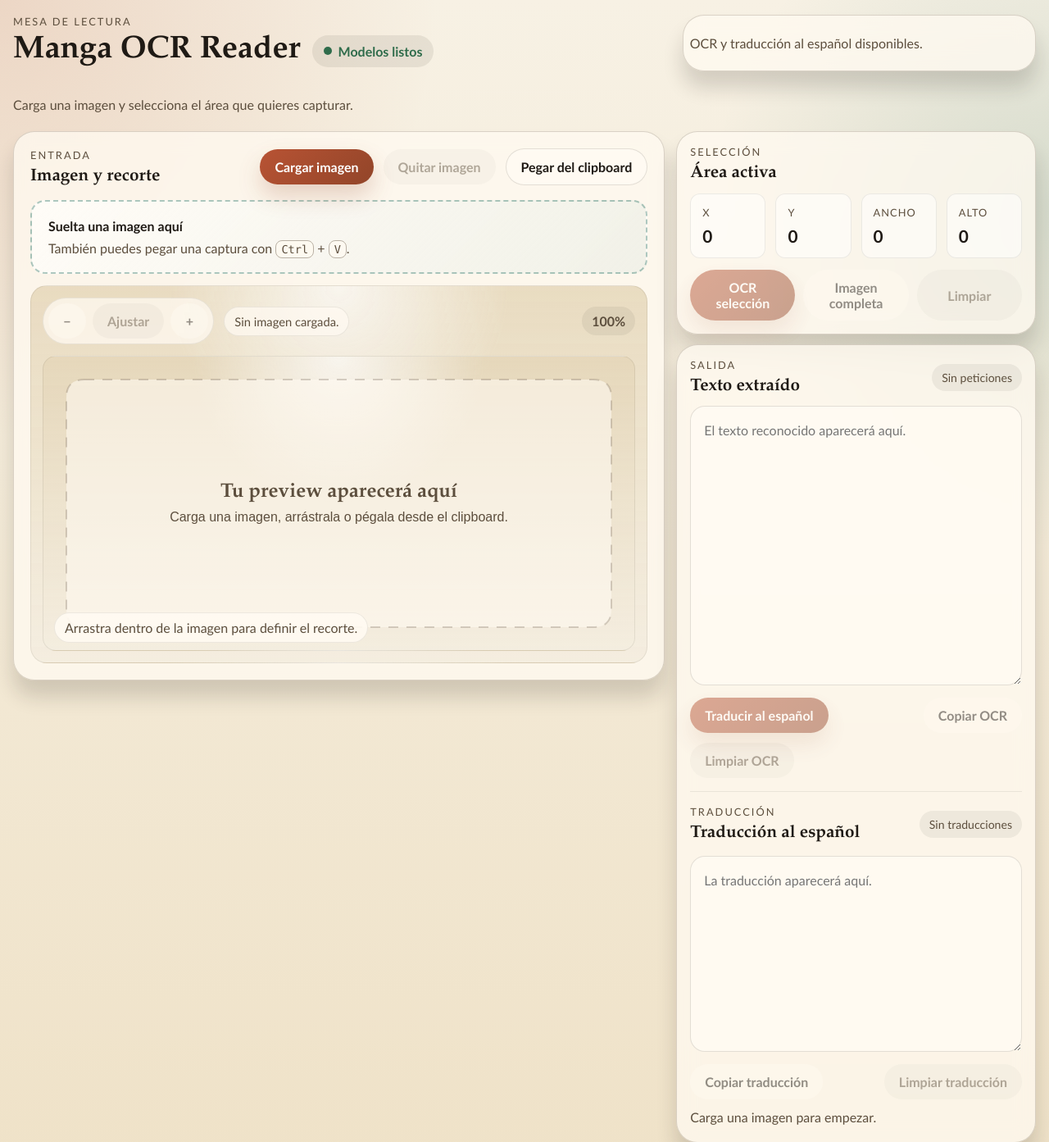
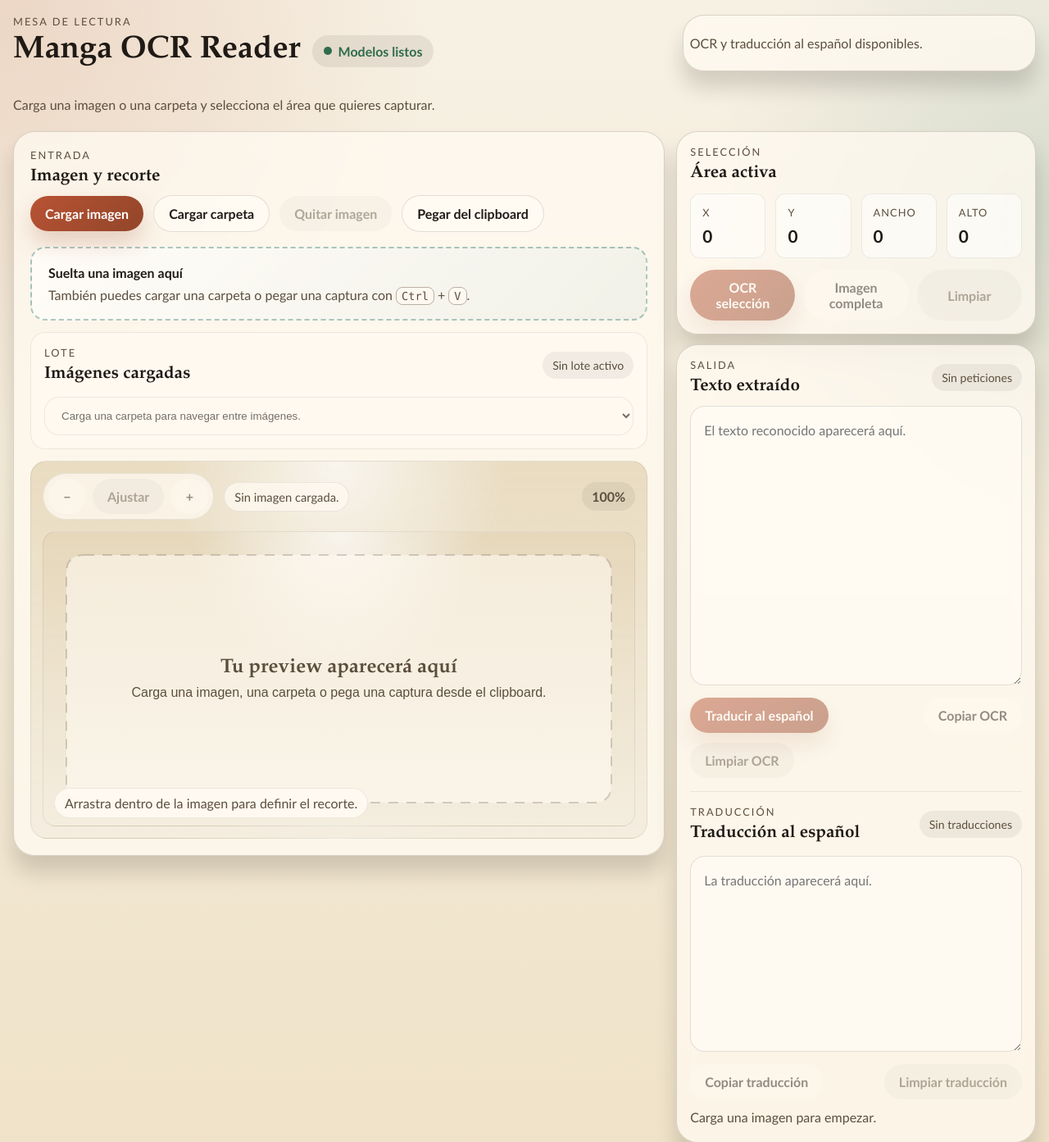
Before and after one commit to derpmagician/MangaTextCapture, a FastAPI app: page / in a window 1280 px wide. Shown: the top 1393 px of the page at 82% size. Run offline with FastAPI, Linux system fonts and the light colour scheme.

Commit message:
agregar cargar imagenes por lote

```diff
--- a/static/app.css
+++ b/static/app.css
@@ -209,6 +209,28 @@ h2 {
 
 .drop-copy {
   margin: 8px 0 0;
+}
+
+.image-collection {
+  margin-top: 14px;
+  padding: 16px;
+  border-radius: var(--radius-md);
+  border: 1px solid rgba(31, 26, 21, 0.08);
+  background: rgba(255, 250, 241, 0.72);
+}
+
+.image-picker {
+  width: 100%;
+  margin-top: 12px;
+  padding: 14px 16px;
+  border-radius: var(--radius-md);
+  border: 1px solid rgba(31, 26, 21, 0.12);
+  background: rgba(255, 250, 241, 0.92);
+  color: var(--ink);
+}
+
+.image-picker:disabled {
+  opacity: 0.62;
 }
 
 kbd {
@@ -451,6 +473,7 @@ kbd {
 
 #ocrOutput:focus-visible,
 #translationOutput:focus-visible,
+.image-picker:focus-visible,
 .button:focus-visible {
   outline: 3px solid rgba(20, 99, 86, 0.28);
   outline-offset: 3px;
--- a/static/app.js
+++ b/static/app.js
@@ -1,8 +1,12 @@
 const elements = {
   chooseFileButton: document.querySelector("#chooseFileButton"),
+  chooseFolderButton: document.querySelector("#chooseFolderButton"),
   clipboardButton: document.querySelector("#clipboardButton"),
   fileInput: document.querySelector("#fileInput"),
+  folderInput: document.querySelector("#folderInput"),
   dropZone: document.querySelector("#dropZone"),
+  imageCollectionMeta: document.querySelector("#imageCollectionMeta"),
+  imagePicker: document.querySelector("#imagePicker"),
   canvasFrame: document.querySelector("#canvasFrame"),
   canvasViewport: document.querySelector("#canvasViewport"),
   previewCanvas: document.querySelector("#previewCanvas"),
@@ -39,6 +43,8 @@ const state = {
   imageBlob: null,
   imageName: "",
   objectUrl: "",
+  imageEntries: [],
+  activeImageIndex: -1,
   selection: null,
   draftSelection: null,
   dragStart: null,
@@ -55,9 +61,10 @@ const state = {
 };
 
 const DEFAULT_IMAGE_META = "Sin imagen cargada.";
+const DEFAULT_COLLECTION_META = "Sin lote activo";
 const DEFAULT_REQUEST_META = "Sin peticiones";
 const DEFAULT_TRANSLATION_META = "Sin traducciones";
-const DEFAULT_NOTICE = "Carga una imagen para empezar.";
+const DEFAULT_NOTICE = "Carga una imagen o carpeta para empezar.";
 const STATUS_POLL_INTERVAL_MS = 4000;
 const BASE_PADDING = 28;
 const MIN_ZOOM = 0.5;
@@ -90,8 +97,11 @@ function bootstrap() {
 
 function bindEvents() {
   elements.chooseFileButton.addEventListener("click", () => elements.fileInput.click());
+  elements.chooseFolderButton.addEventListener("click", () => elements.folderInput.click());
   elements.clipboardButton.addEventListener("click", handleClipboardButton);
   elements.fileInput.addEventListener("change", handleFileInputChange);
+  elements.folderInput.addEventListener("change", handleFolderInputChange);
+  elements.imagePicker.addEventListener("change", handleImagePickerChange);
   elements.clearImageButton.addEventListener("click", clearLoadedImage);
   elements.zoomOutButton.addEventListener("click", () => changeZoom(-ZOOM_STEP));
   elements.zoomResetButton.addEventListener("click", () => setZoom(1));
@@ -243,7 +253,9 @@ async function handleDrop(event) {
     return;
   }
 
-  await loadImageBlob(file, file.name || "imagen-arrastrada");
+  await loadImageEntries([
+    createImageEntry(file, file.name || "imagen-arrastrada"),
+  ]);
 }
 
 async function handleFileInputChange(event) {
@@ -262,8 +274,70 @@ async function handleFileInputChange(event) {
     return;
   }
 
-  await loadImageBlob(file, file.name || "imagen-local");
+  await loadImageEntries([
+    createImageEntry(file, file.name || "imagen-local"),
+  ]);
   target.value = "";
+}
+
+async function handleFolderInputChange(event) {
+  if (state.busy) {
+    setNotice("neutral", "Espera a que termine la petición actual.");
+    return;
+  }
+
+  const target = event.currentTarget;
+  if (!(target instanceof HTMLInputElement)) {
+    return;
+  }
+
+  const files = Array.from(target.files ?? []);
+  if (!files.length) {
+    return;
+  }
+
+  const entries = files
+    .filter((file) => file.type.startsWith("image/"))
+    .map((file, index) => createImageEntry(
+      file,
+      file.webkitRelativePath || file.name || `imagen-${index + 1}`,
+    ))
+    .sort((left, right) => left.label.localeCompare(right.label, undefined, {
+      numeric: true,
+      sensitivity: "base",
+    }));
+
+  if (!entries.length) {
+    setNotice("error", "La carpeta seleccionada no contiene imágenes compatibles.");
+    target.value = "";
+    return;
+  }
+
+  await loadImageEntries(entries, {
+    noticeMessage: `Se cargaron ${entries.length} imágenes. Ya puedes cambiar entre ellas cuando quieras.`,
+  });
+  target.value = "";
+}
+
+async function handleImagePickerChange(event) {
+  if (state.busy) {
+    setNotice("neutral", "Espera a que termine la petición actual.");
+    return;
+  }
+
+  const target = event.currentTarget;
+  if (!(target instanceof HTMLSelectElement)) {
+    return;
+  }
+
+  const nextIndex = Number.parseInt(target.value, 10);
+  if (!Number.isInteger(nextIndex) || nextIndex === state.activeImageIndex) {
+    return;
+  }
+
+  await activateImageIndex(nextIndex, {
+    noticeMessage: `Imagen ${nextIndex + 1} de ${state.imageEntries.length} lista para trabajar.`,
+  });
 }
 
 async function handleClipboardButton() {
@@ -286,7 +360,9 @@ async function handleClipboardButton() {
       }
 
       const blob = await item.getType(imageType);
-      await loadImageBlob(blob, "clipboard");
+      await loadImageEntries([
+        createImageEntry(blob, "clipboard.png"),
+      ]);
       return;
     }
 
@@ -316,43 +392,77 @@ async function handlePasteEvent(event) {
     return;
   }
 
-  await loadImageBlob(blob, "clipboard");
+  await loadImageEntries([
+    createImageEntry(blob, "clipboard.png"),
+  ]);
 }
 
-async function loadImageBlob(blob, sourceName) {
-  if (!blob.type.startsWith("image/")) {
-    setNotice("error", "El archivo recibido no es una imagen compatible.");
+function createImageEntry(blob, label) {
+  return { blob, label };
+}
+
+async function loadImageEntries(entries, { initialIndex = 0, noticeMessage = null } = {}) {
+  const validEntries = entries.filter((entry) => entry.blob?.type?.startsWith("image/"));
+  if (!validEntries.length) {
+    setNotice("error", "No se encontraron imágenes compatibles para cargar.");
+    return;
+  }
+
+  state.imageEntries = validEntries;
+  state.activeImageIndex = -1;
+  updateImageCollectionControls();
+
+  await activateImageIndex(clamp(initialIndex, 0, validEntries.length - 1), { noticeMessage });
+}
+
+async function activateImageIndex(index, { noticeMessage = null } = {}) {
+  const entry = state.imageEntries[index];
+  if (!entry) {
+    setNotice("error", "La imagen seleccionada ya no está disponible.");
     return;
   }
 
   revokeObjectUrl();
+  const objectUrl = URL.createObjectURL(entry.blob);
 
   try {
-    const objectUrl = URL.createObjectURL(blob);
     const image = await loadHtmlImage(objectUrl);
 
     state.objectUrl = objectUrl;
     state.image = image;
-    state.imageBlob = blob;
-    state.imageName = sourceName;
+    state.imageBlob = entry.blob;
+    state.imageName = entry.label;
+    state.activeImageIndex = index;
     state.selection = null;
     state.draftSelection = null;
     state.dragStart = null;
     state.zoomLevel = 1;
 
-    elements.imageMeta.textContent = `${sourceName} · ${image.naturalWidth} × ${image.naturalHeight}px`;
+    elements.imageMeta.textContent = `${entry.label} · ${image.naturalWidth} × ${image.naturalHeight}px`;
     elements.imageMeta.title = elements.imageMeta.textContent;
     elements.requestMeta.textContent = DEFAULT_REQUEST_META;
     elements.ocrOutput.value = "";
     clearTranslationOutput({ keepNotice: true });
-    setNotice("success", "Imagen cargada. Arrastra sobre la preview para seleccionar el área a reconocer.");
+    updateImageCollectionControls();
+    setNotice(
+      "success",
+      noticeMessage ?? "Imagen cargada. Arrastra sobre la preview para seleccionar el área a reconocer.",
+    );
     updateSelectionReadout(null);
     updateZoomReadout();
     updateControlState();
     drawCanvas();
     centerViewport();
   } catch (error) {
-    resetLoadedImage({ clearOutput: true, noticeTone: "error", noticeMessage: null });
+    URL.revokeObjectURL(objectUrl);
+    state.activeImageIndex = -1;
+    resetLoadedImage({
+      clearOutput: true,
+      noticeTone: "error",
+      noticeMessage: null,
+      preserveCollection: true,
+    });
+    updateImageCollectionControls();
     const message = error instanceof Error ? error.message : "No se pudo abrir la imagen.";
     setNotice("error", message);
   }
@@ -439,7 +549,7 @@ function drawPlaceholder(width, height) {
   canvasContext.font = '700 24px "Palatino Linotype", serif';
   canvasContext.fillText("Tu preview aparecerá aquí", width / 2, height / 2 - 8);
   canvasContext.font = '16px "Yu Gothic UI", sans-serif';
-  canvasContext.fillText("Carga una imagen, arrástrala o pégala desde el clipboard.", width / 2, height / 2 + 22);
+  canvasContext.fillText("Carga una imagen, una carpeta o pega una captura desde el clipboard.", width / 2, height / 2 + 22);
   canvasContext.restore();
 }
 
@@ -510,16 +620,20 @@ function clearLoadedImage() {
   resetLoadedImage({
     clearOutput: true,
     noticeTone: "neutral",
-    noticeMessage: "La imagen cargada se quitó.",
+    noticeMessage: "La imagen o lote cargado se quitó.",
   });
 }
 
-function resetLoadedImage({ clearOutput, noticeTone, noticeMessage } = {}) {
+function resetLoadedImage({ clearOutput, noticeTone, noticeMessage, preserveCollection = false } = {}) {
   revokeObjectUrl();
 
   state.image = null;
   state.imageBlob = null;
   state.imageName = "";
+  if (!preserveCollection) {
+    state.imageEntries = [];
+    state.activeImageIndex = -1;
+  }
   state.selection = null;
   state.draftSelection = null;
   state.dragStart = null;
@@ -528,9 +642,11 @@ function resetLoadedImage({ clearOutput, noticeTone, noticeMessage } = {}) {
 
   elements.imageMeta.textContent = DEFAULT_IMAGE_META;
   elements.imageMeta.title = DEFAULT_IMAGE_META;
+  elements.imageCollectionMeta.textContent = DEFAULT_COLLECTION_META;
   elements.requestMeta.textContent = DEFAULT_REQUEST_META;
   updateSelectionReadout(null);
   updateZoomReadout();
+  updateImageCollectionControls();
 
   if (clearOutput) {
     elements.ocrOutput.value = "";
@@ -558,6 +674,37 @@ function updateZoomReadout() {
   elements.zoomValue.textContent = `${Math.round(state.zoomLevel * 100)}%`;
 }
 
+function updateImageCollectionControls() {
+  elements.imagePicker.replaceChildren();
+
+  if (!state.imageEntries.length) {
+    const option = document.createElement("option");
+    option.value = "";
+    option.textContent = "Carga una carpeta para navegar entre imágenes.";
+    elements.imagePicker.append(option);
+    elements.imagePicker.value = "";
+    elements.imageCollectionMeta.textContent = DEFAULT_COLLECTION_META;
+    elements.imagePicker.title = DEFAULT_COLLECTION_META;
+    return;
+  }
+
+  state.imageEntries.forEach((entry, index) => {
+    const option = document.createElement("option");
+    option.value = String(index);
+    option.textContent = `${index + 1}. ${entry.label}`;
+    elements.imagePicker.append(option);
+  });
+
+  const hasActiveImage = state.activeImageIndex >= 0 && state.activeImageIndex < state.imageEntries.length;
+  elements.imagePicker.value = String(hasActiveImage ? state.activeImageIndex : 0);
+  elements.imageCollectionMeta.textContent = hasActiveImage
+    ? `Imagen ${state.activeImageIndex + 1} de ${state.imageEntries.length}`
+    : `${state.imageEntries.length} imágenes cargadas`;
+  elements.imagePicker.title = hasActiveImage
+    ? state.imageEntries[state.activeImageIndex].label
+    : `${state.imageEntries.length} imágenes cargadas`;
+}
+
 function updateControlState() {
   const hasImage = Boolean(state.image && state.imageBlob);
   const hasSelection = Boolean(state.selection);
@@ -568,7 +715,9 @@ function updateControlState() {
   const canTranslate = hasOcrText && state.translationReady && !state.busy;
 
   elements.chooseFileButton.disabled = state.busy;
+  elements.chooseFolderButton.disabled = state.busy;
   elements.clipboardButton.disabled = state.busy;
+  elements.imagePicker.disabled = !(state.imageEntries.length && !state.busy);
   elements.ocrFullButton.disabled = !canRequest;
   elements.ocrSelectionButton.disabled = !(canRequest && hasSelection);
   elements.clearSelectionButton.disabled = !(hasSelection && !state.busy);
--- a/templates/index.html
+++ b/templates/index.html
@@ -16,7 +16,7 @@
           <span id="modelStatusBadge" class="status-badge status-loading">Preparando modelo</span>
         </div>
         <p class="subtitle">
-          Carga una imagen y selecciona el área que quieres capturar.
+          Carga una imagen o una carpeta y selecciona el área que quieres capturar.
         </p>
       </div>
       <div class="status-card" aria-live="polite">
@@ -35,16 +35,32 @@
           </div>
           <div class="button-row">
             <button id="chooseFileButton" type="button" class="button button-primary">Cargar imagen</button>
+            <button id="chooseFolderButton" type="button" class="button button-secondary">Cargar carpeta</button>
             <button id="clearImageButton" type="button" class="button button-ghost" disabled>Quitar imagen</button>
             <button id="clipboardButton" type="button" class="button button-secondary">Pegar del clipboard</button>
             <input id="fileInput" type="file" accept="image/*" hidden>
+            <input id="folderInput" type="file" accept="image/*" webkitdirectory multiple hidden>
           </div>
         </div>
 
         <div id="dropZone" class="drop-zone" tabindex="0" aria-label="Zona para arrastrar una imagen">
           <p class="drop-title">Suelta una imagen aquí</p>
-          <p class="drop-copy">También puedes pegar una captura con <kbd>Ctrl</kbd> + <kbd>V</kbd>.</p>
+          <p class="drop-copy">También puedes cargar una carpeta o pegar una captura con <kbd>Ctrl</kbd> + <kbd>V</kbd>.</p>
         </div>
+
+        <section class="image-collection" aria-labelledby="imageCollectionTitle">
+          <div class="panel-heading panel-heading-compact">
+            <div>
+              <p class="eyebrow">Lote</p>
+              <h2 id="imageCollectionTitle">Imágenes cargadas</h2>
+            </div>
+            <span id="imageCollectionMeta" class="request-meta">Sin lote activo</span>
+          </div>
+          <label class="sr-only" for="imagePicker">Seleccionar imagen activa</label>
+          <select id="imagePicker" class="image-picker" disabled>
+            <option value="">Carga una carpeta para navegar entre imágenes.</option>
+          </select>
+        </section>
 
         <div id="canvasFrame" class="canvas-frame">
           <div class="canvas-controls" aria-label="Controles de zoom">
```
Also changed, not shown: AGENTS.md (added, +38 -0 lines), README.md.
